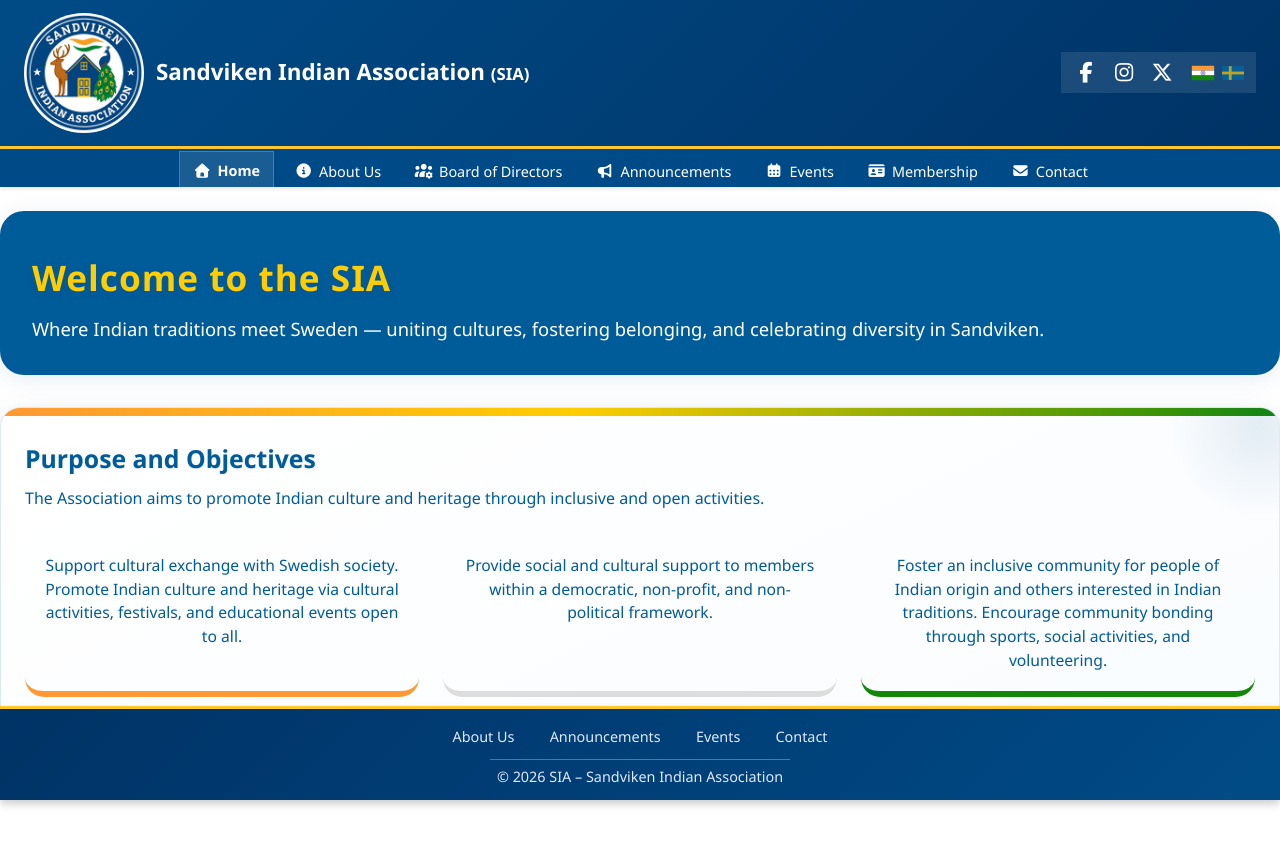
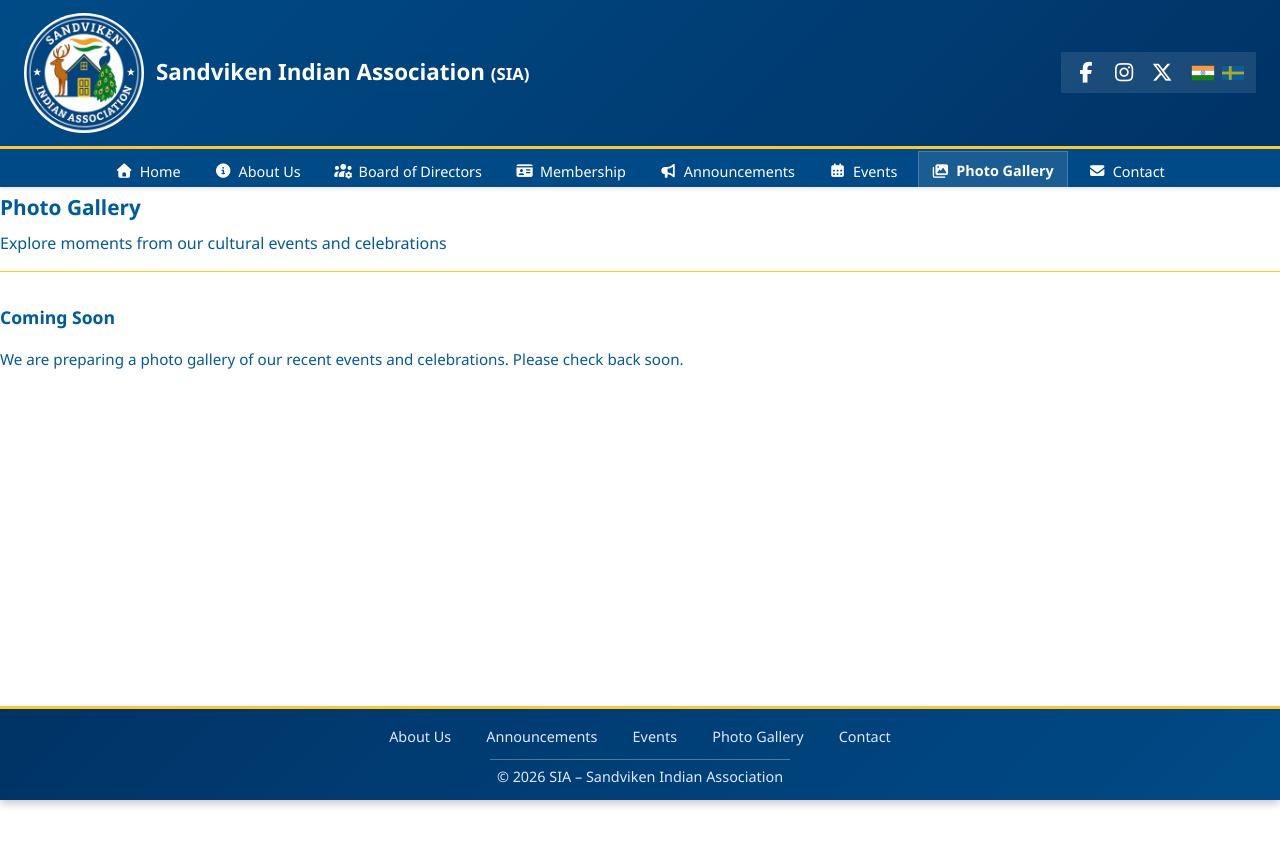
Before and after one commit to choudhary-neer/sia-website-v2, an Angular app: page /photo-gallery in a window 1280 px wide. Before the commit this address led to /home. Shown: the top 846 px of the page. After the commit the page ends 800 px from the top, so only its background shows below. Built offline with nearby package versions, Linux system fonts and the light colour scheme.

Commit message:
refinement and added photo gallery

```diff
--- a/angular.json
+++ b/angular.json
@@ -91,6 +91,9 @@
             ],
             "scripts": []
           }
+        },
+        "deploy": {
+          "builder": "angular-cli-ghpages:deploy"
         }
       }
     }
--- a/package.json
+++ b/package.json
@@ -34,6 +34,7 @@
     "@angular/cli": "^21.1.4",
     "@angular/compiler-cli": "^21.1.4",
     "@types/jasmine": "~5.1.0",
+    "angular-cli-ghpages": "^3.0.2",
     "jasmine-core": "~5.2.0",
     "karma": "~6.4.0",
     "karma-chrome-launcher": "~3.2.0",
--- a/src/app/app.routes.ts
+++ b/src/app/app.routes.ts
@@ -3,6 +3,7 @@ import { HomeComponent } from './components/home/home';
 import { AboutComponent } from './components/about/about';
 import { MembershipComponent } from './components/membership/membership';
 import { EventsComponent } from './components/events/events';
+import { PhotoGalleryComponent } from './components/photo-gallery/photo-gallery';
 import { AnnouncementsComponent } from './components/announcements/announcements';
 import { BoardComponent } from './components/board/board';
 import { ContactComponent } from './components/contact/contact';
@@ -13,6 +14,7 @@ export const routes: Routes = [
   { path: 'about', component: AboutComponent },
   { path: 'membership', component: MembershipComponent },
   { path: 'events', component: EventsComponent },
+  { path: 'photo-gallery', component: PhotoGalleryComponent },
   { path: 'announcements', component: AnnouncementsComponent },
   { path: 'board', component: BoardComponent },
   { path: 'contact', component: ContactComponent },
--- a/src/app/components/footer/footer.html
+++ b/src/app/components/footer/footer.html
@@ -3,6 +3,7 @@
     <a routerLink="/about" class="footer-link">{{ content.toolbar.about }}</a>
     <a routerLink="/announcements" class="footer-link">{{ content.toolbar.announcements }}</a>
     <a routerLink="/events" class="footer-link">{{ content.toolbar.events }}</a>
+    <a routerLink="/photo-gallery" class="footer-link">{{ content.toolbar.photoGallery }}</a>
      <a routerLink="/contact" class="footer-link">{{ content.toolbar.contact }}</a>
   </div>
   <div class="footer-divider"></div>
--- /dev/null
+++ b/src/app/components/photo-gallery/photo-gallery.css
@@ -0,0 +1,5 @@
+/* Photo Gallery component specific styles */
+
+.section-container {
+  margin: 2rem 0;
+}
--- /dev/null
+++ b/src/app/components/photo-gallery/photo-gallery.html
@@ -0,0 +1,16 @@
+<div class="page-container">
+  <div class="page-header">
+    <h1 class="page-title">{{ content.pages.photoGallery.title }}</h1>
+    <p class="page-subtitle">{{ content.pages.photoGallery.subtitle }}</p>
+  </div>
+  <div class="header-divider"></div>
+
+  <div class="content-container">
+    <div class="section-container">
+      <h2 class="section-title">Coming Soon</h2>
+      <p class="section-content">
+        We are preparing a photo gallery of our recent events and celebrations. Please check back soon.
+      </p>
+    </div>
+  </div>
+</div>
--- /dev/null
+++ b/src/app/components/photo-gallery/photo-gallery.ts
@@ -0,0 +1,24 @@
+import { Component, OnInit } from '@angular/core';
+import { CommonModule } from '@angular/common';
+import { RouterModule } from '@angular/router';
+import { LanguageService } from '../../services/language.service';
+import { ContentModel } from '../../models/content';
+
+@Component({
+  selector: 'app-photo-gallery',
+  standalone: true,
+  imports: [CommonModule, RouterModule],
+  templateUrl: './photo-gallery.html',
+  styleUrls: ['./photo-gallery.css']
+})
+export class PhotoGalleryComponent implements OnInit {
+  content!: ContentModel;
+
+  constructor(private languageService: LanguageService) {}
+
+  ngOnInit() {
+    this.languageService.currentLang$.subscribe(() => {
+      this.content = this.languageService.getContent();
+    });
+  }
+}
--- a/src/app/components/toolbar/toolbar.html
+++ b/src/app/components/toolbar/toolbar.html
@@ -18,6 +18,12 @@
         {{ content.toolbar.board }}
       </a>
     </li>
+     <li class="nav-item">
+      <a routerLink="/membership" class="nav-link" routerLinkActive="active">
+        <i class="fas fa-id-card"></i>
+        {{ content.toolbar.membership }}
+      </a>
+    </li>
     <li class="nav-item">
       <a routerLink="/announcements" class="nav-link" routerLinkActive="active">
         <i class="fas fa-bullhorn"></i>
@@ -31,9 +37,9 @@
       </a>
     </li>
     <li class="nav-item">
-      <a routerLink="/membership" class="nav-link" routerLinkActive="active">
-        <i class="fas fa-id-card"></i>
-        {{ content.toolbar.membership }}
+      <a routerLink="/photo-gallery" class="nav-link" routerLinkActive="active">
+        <i class="fas fa-images"></i>
+        {{ content.toolbar.photoGallery }}
       </a>
     </li>
     <li class="nav-item">
--- a/src/app/services/language.service.ts
+++ b/src/app/services/language.service.ts
@@ -86,7 +86,7 @@ export class LanguageService {
         membership: 'Medlemskap',
         photoGallery: 'Fotogalleri',
         contact: 'Kontakt',
-        board: 'Board of Directors',
+        board: 'Styrelse',
         announcements: 'Meddelanden',
         events: 'Evenemang'
       },
```
Also changed, not shown: 1 other file (tests, documents, lock files or other folders).
